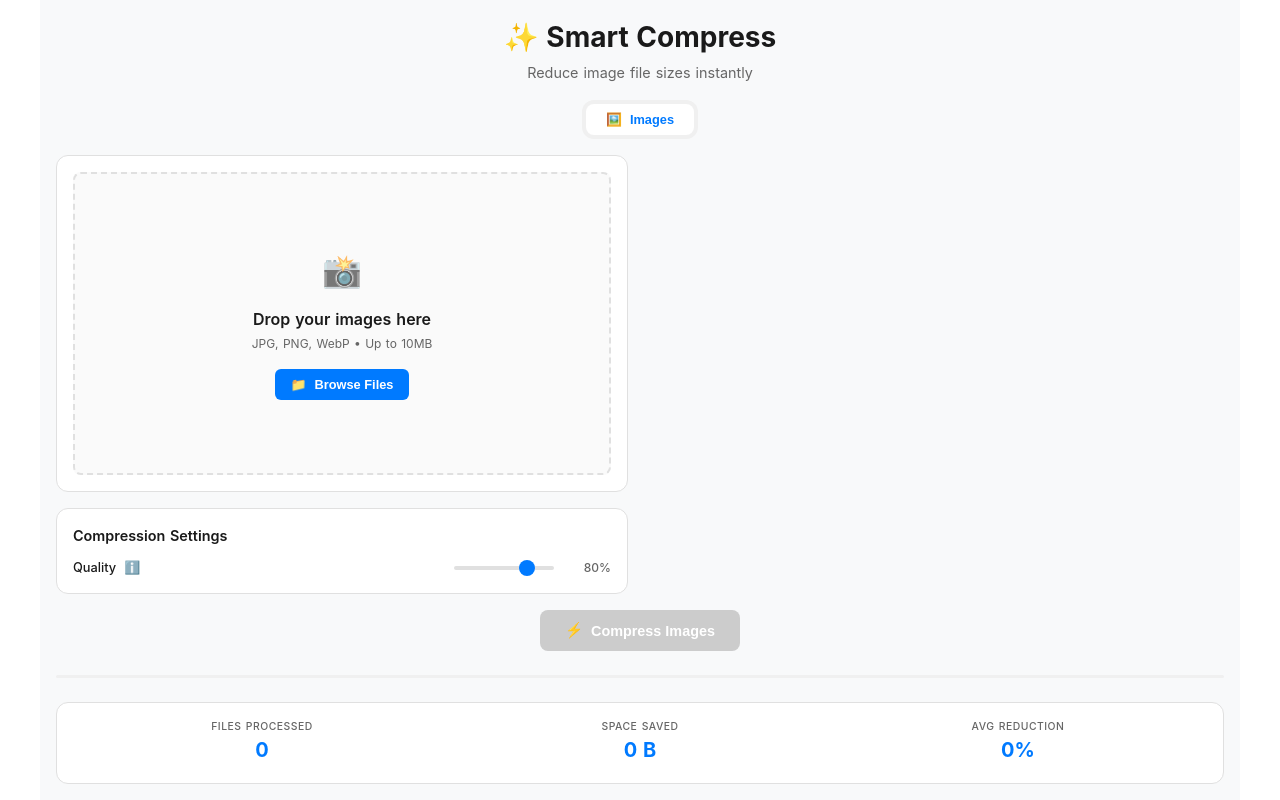
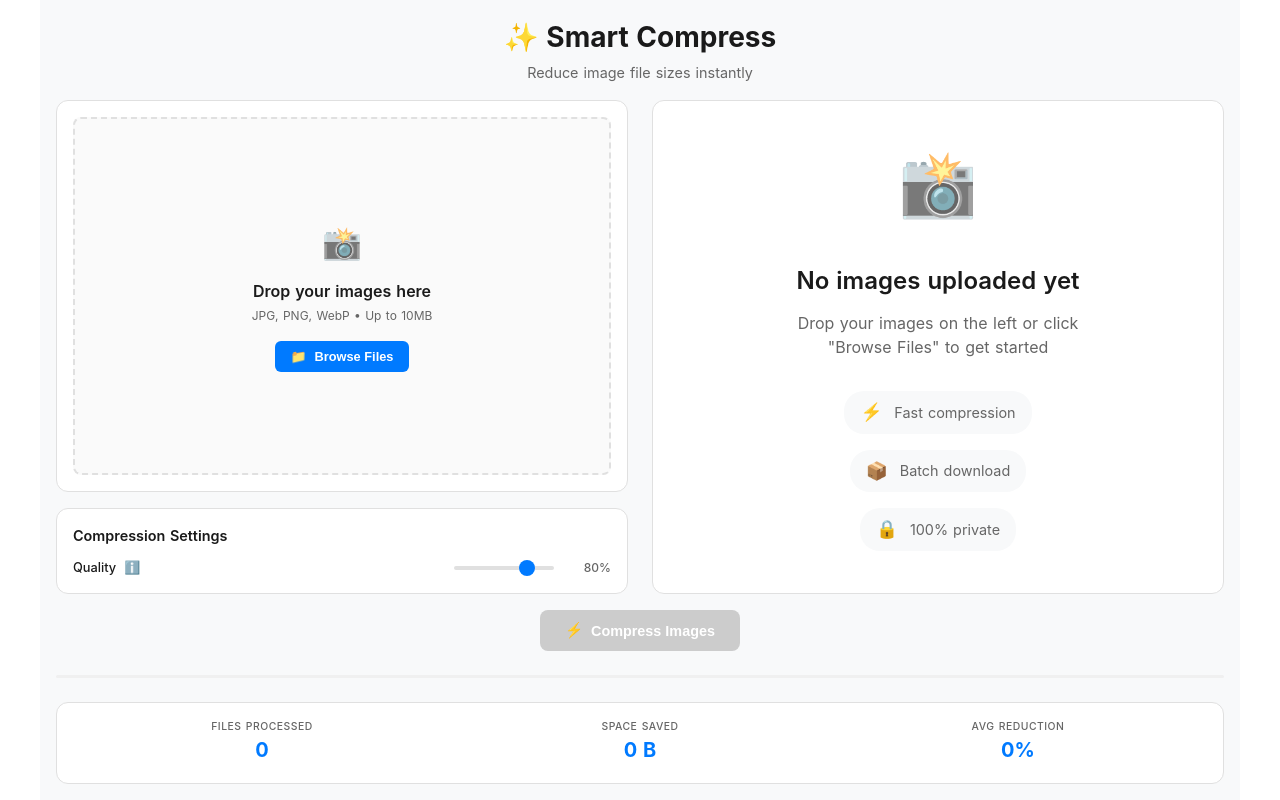
Before and after one commit to ousachea/App, a Nuxt app: page /compressor in a window 1280 px wide. Built offline with nearby package versions, Linux system fonts and the light colour scheme.

Commit message:
update compress ui

```diff
--- a/pages/compressor.vue
+++ b/pages/compressor.vue
@@ -1,20 +1,70 @@
-<template>
+.header-content {
+  flex-direction: column;
+  gap: 1rem;
+  align-items: center;
+}
+
+.header-text {
+  order: 1;
+}
+
+.clear-session-btn {
+  order: 2;
+  font-size: 0.85rem;
+  padding: 0.6rem 1.2rem;
+}  /* Mobile Empty State */
+.empty-state {
+  padding: 2rem 1rem;
+  flex: 1;
+  height: 100%;
+}
+
+.empty-state-icon {
+  font-size: 3rem;
+  margin-bottom: 1rem;
+}
+
+.empty-state-title {
+  font-size: 1.25rem;
+}
+
+.empty-state-description {
+  font-size: 0.9rem;
+  margin-bottom: 1.5rem;
+}
+
+.empty-state-features {
+  gap: 0.75rem;
+}
+
+.feature-item {
+  font-size: 0.8rem;
+  padding: 0.4rem 0.8rem;
+}
+
+.feature-icon {
+  font-size: 1rem;
+}<template>
 <div class="compressor-container">
   <div class="header">
+    <div class="header-content">
+      <div class="header-text">
         <h1>✨ Smart Compress</h1>
         <p>Reduce image file sizes instantly</p>
       </div>
-
-    <!-- File Type Selector -->
-    <div class="type-selector">
       <button
-        class="type-btn active"
-        @click="currentType = 'image'"
+        v-if="files.length > 0"
+        class="clear-session-btn"
+        @click="clearSession"
+        title="Clear all files and reset session"
       >
-        <span>🖼️</span>
-        <span>Images</span>
+        <span>🗑️</span>
+        <span>Clear All</span>
       </button>
     </div>
+  </div>
+
+
 
   <!-- Main Content Grid -->
   <div class="main-content">
@@ -75,6 +125,29 @@
 
     <!-- Right Panel -->
     <div class="right-panel">
+      <!-- Empty State -->
+      <div v-if="sortedFiles.length === 0" class="empty-state">
+        <div class="empty-state-icon">📸</div>
+        <div class="empty-state-title">No images uploaded yet</div>
+        <div class="empty-state-description">
+          Drop your images on the left or click "Browse Files" to get started
+        </div>
+        <div class="empty-state-features">
+          <div class="feature-item">
+            <span class="feature-icon">⚡</span>
+            <span>Fast compression</span>
+          </div>
+          <div class="feature-item">
+            <span class="feature-icon">📦</span>
+            <span>Batch download</span>
+          </div>
+          <div class="feature-item">
+            <span class="feature-icon">🔒</span>
+            <span>100% private</span>
+          </div>
+        </div>
+      </div>
+
       <!-- File List -->
       <div v-if="sortedFiles.length > 0" class="file-list show">
         <div class="file-list-header">
@@ -112,13 +185,15 @@
                 v-if="file.status === 'compressed'"
                 class="btn btn-secondary"
                 @click="downloadFile(file)"
+                title="Download compressed image"
               >
-                  <span>⬇️</span>
+                <span>⬇</span>
               </button>
               <button
                 v-else
                 class="btn btn-secondary"
                 @click="removeFile(sortedFiles.findIndex(f => f === file))"
+                title="Remove file"
               >
                 <span>🗑️</span>
               </button>
@@ -143,7 +218,7 @@
             <div class="download-option-desc">All files in one archive</div>
           </div>
           <div class="download-option" @click="downloadAll">
-              <div class="download-option-icon">📄</div>
+            <div class="download-option-icon">⬇</div>
             <div class="download-option-title">Download All</div>
             <div class="download-option-desc">Individual files</div>
           </div>
@@ -159,7 +234,7 @@
       :disabled="files.length === 0 || isProcessing"
       @click="compressAll"
     >
-        <span>⚡</span>
+      <span class="action-icon" :class="{ 'processing': isProcessing }">⚡</span>
       <span>{{ isProcessing ? 'Compressing...' : 'Compress Images' }}</span>
     </button>
   </div>
@@ -242,7 +317,7 @@
           class="btn btn-primary"
           @click="downloadFile(previewModal.file)"
         >
-            <span>⬇️</span>
+          <span>⬇</span>
           <span>Download</span>
         </button>
         <button
@@ -616,6 +691,39 @@ const downloadAsZip = async () => {
 }
 }
 
+// Clear session function
+const clearSession = () => {
+// Clean up all blob URLs to prevent memory leaks
+files.value.forEach(file => {
+  if (file.previewUrl && file.previewUrl.startsWith('blob:')) {
+    URL.revokeObjectURL(file.previewUrl)
+  }
+  if (file.compressedUrl && file.compressedUrl.startsWith('blob:')) {
+    URL.revokeObjectURL(file.compressedUrl)
+  }
+})
+
+// Reset all state
+files.value = []
+isProcessing.value = false
+progress.value = 0
+error.value = null
+totalProcessed.value = 0
+totalSaved.value = 0
+
+// Close preview modal if open
+previewModal.value = {
+  show: false,
+  file: null
+}
+
+// Clear file input
+const fileInput = document.querySelector('input[type="file"]')
+if (fileInput) {
+  fileInput.value = ''
+}
+}
+
 // Error handling
 const showError = (title, message) => {
 error.value = { title, message }
@@ -658,6 +766,18 @@ onUnmounted(() => {
 flex-shrink: 0;
 }
 
+.header-content {
+display: flex;
+align-items: center;
+justify-content: space-between;
+max-width: 100%;
+}
+
+.header-text {
+flex: 1;
+text-align: center;
+}
+
 .header h1 {
 font-size: 1.75rem;
 font-weight: 700;
@@ -668,6 +788,31 @@ onUnmounted(() => {
 .header p {
 color: #666;
 font-size: 0.9rem;
+}
+
+.clear-session-btn {
+padding: 0.5rem 1rem;
+background: #ff3b30;
+color: white;
+border: none;
+border-radius: 8px;
+font-size: 0.8rem;
+font-weight: 600;
+cursor: pointer;
+transition: all 0.2s ease;
+display: flex;
+align-items: center;
+gap: 0.5rem;
+white-space: nowrap;
+}
+
+.clear-session-btn:hover {
+background: #d70015;
+transform: translateY(-1px);
+}
+
+.clear-session-btn:active {
+transform: translateY(0);
 }
 
 .main-content {
@@ -744,11 +889,34 @@ onUnmounted(() => {
 flex-direction: column;
 justify-content: center;
 min-height: 200px;
+position: relative;
+overflow: hidden;
 }
 
 .drop-zone:hover, .drop-zone.dragover {
 border-color: #007aff;
 background: #f0f8ff;
+transform: translateY(-2px);
+}
+
+.drop-zone::before {
+content: '';
+position: absolute;
+top: 0;
+left: -100%;
+width: 100%;
+height: 100%;
+background: linear-gradient(
+  90deg,
+  transparent,
+  rgba(0, 122, 255, 0.1),
+  transparent
+);
+transition: left 0.5s ease;
+}
+
+.drop-zone:hover::before {
+left: 100%;
 }
 
 .drop-icon {
@@ -990,11 +1158,29 @@ onUnmounted(() => {
 flex-shrink: 0;
 cursor: pointer;
 overflow: hidden;
-  transition: transform 0.2s ease;
+transition: all 0.3s ease;
+position: relative;
 }
 
 .file-preview:hover {
 transform: scale(1.05);
+box-shadow: 0 4px 12px rgba(0, 122, 255, 0.2);
+}
+
+.file-preview::before {
+content: '';
+position: absolute;
+top: 0;
+left: 0;
+right: 0;
+bottom: 0;
+background: linear-gradient(45deg, transparent, rgba(255, 255, 255, 0.3), transparent);
+transform: translateX(-100%);
+transition: transform 0.6s ease;
+}
+
+.file-preview:hover::before {
+transform: translateX(100%);
 }
 
 .preview-image {
@@ -1193,6 +1379,102 @@ onUnmounted(() => {
 transition: width 0.3s ease;
 }
 
+.action-icon {
+transition: transform 0.3s ease;
+}
+
+.action-icon.processing {
+animation: spin 1s linear infinite;
+}
+
+@keyframes spin {
+from {
+  transform: rotate(0deg);
+}
+to {
+  transform: rotate(360deg);
+}
+}
+
+.compression-ratio {
+color: #28a745;
+font-weight: 600;
+}
+
+/* Empty State Styles */
+.empty-state {
+display: flex;
+flex-direction: column;
+align-items: center;
+justify-content: center;
+padding: 3rem 2rem;
+text-align: center;
+background: white;
+border-radius: 12px;
+border: 1px solid #e0e0e0;
+flex: 1;
+height: 100%;
+}
+
+.empty-state-icon {
+font-size: 4rem;
+margin-bottom: 1.5rem;
+opacity: 0.6;
+animation: float 3s ease-in-out infinite;
+}
+
+@keyframes float {
+0%, 100% {
+  transform: translateY(0);
+}
+50% {
+  transform: translateY(-10px);
+}
+}
+
+.empty-state-title {
+font-size: 1.5rem;
+font-weight: 600;
+color: #1a1a1a;
+margin-bottom: 0.75rem;
+}
+
+.empty-state-description {
+font-size: 1rem;
+color: #666;
+margin-bottom: 2rem;
+line-height: 1.5;
+max-width: 300px;
+}
+
+.empty-state-features {
+display: flex;
+flex-direction: column;
+gap: 1rem;
+align-items: center;
+}
+
+.feature-item {
+display: flex;
+align-items: center;
+gap: 0.75rem;
+font-size: 0.9rem;
+color: #666;
+padding: 0.5rem 1rem;
+background: #f8f9fa;
+border-radius: 20px;
+transition: all 0.3s ease;
+}
+
+.feature-item:hover {
+background: #e9ecef;
+transform: translateY(-2px);
+}
+
+.feature-icon {
+font-size: 1.1rem;
+}
+
 .stats-footer {
 display: flex;
 justify-content: space-around;
```
Lines whose indentation alone changed are shown as unchanged.
